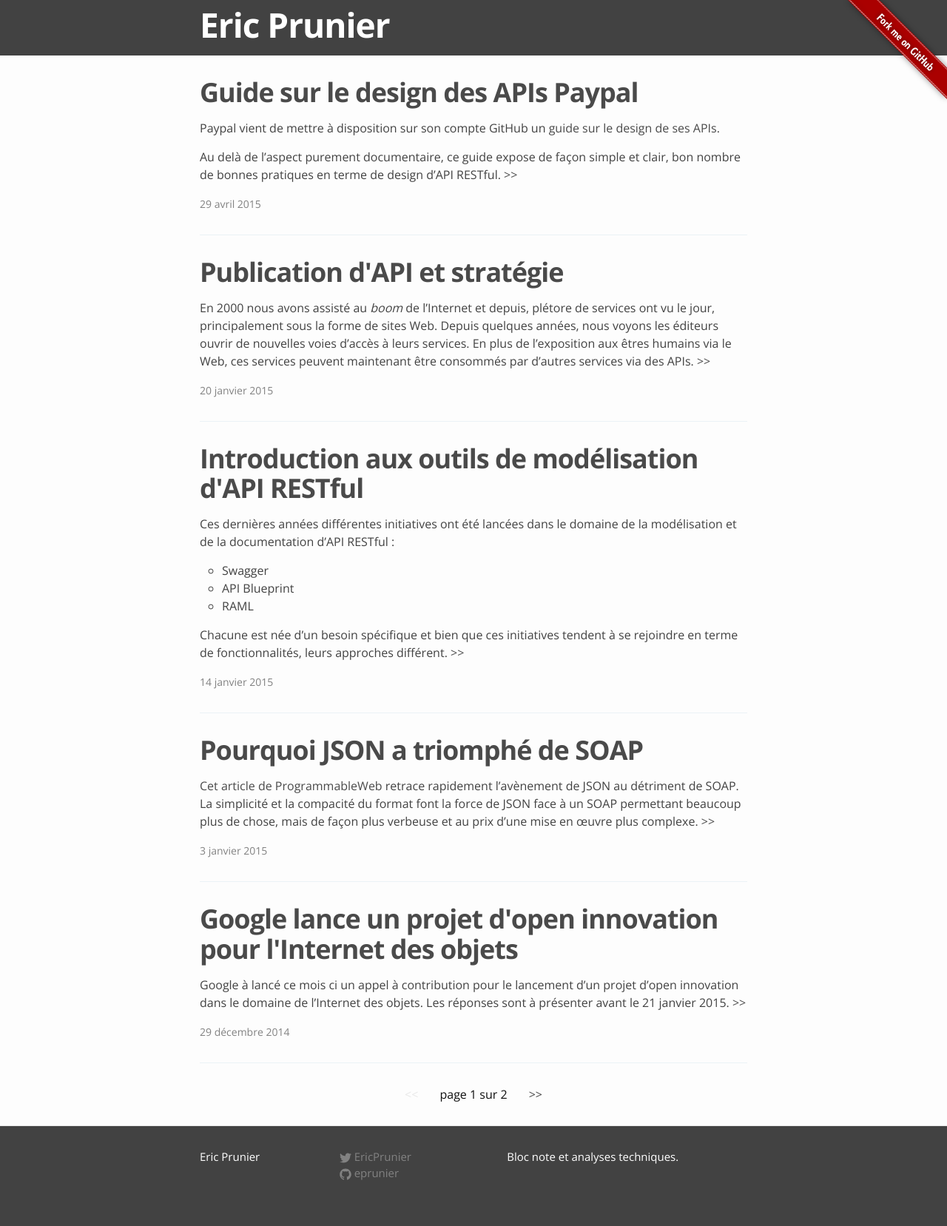
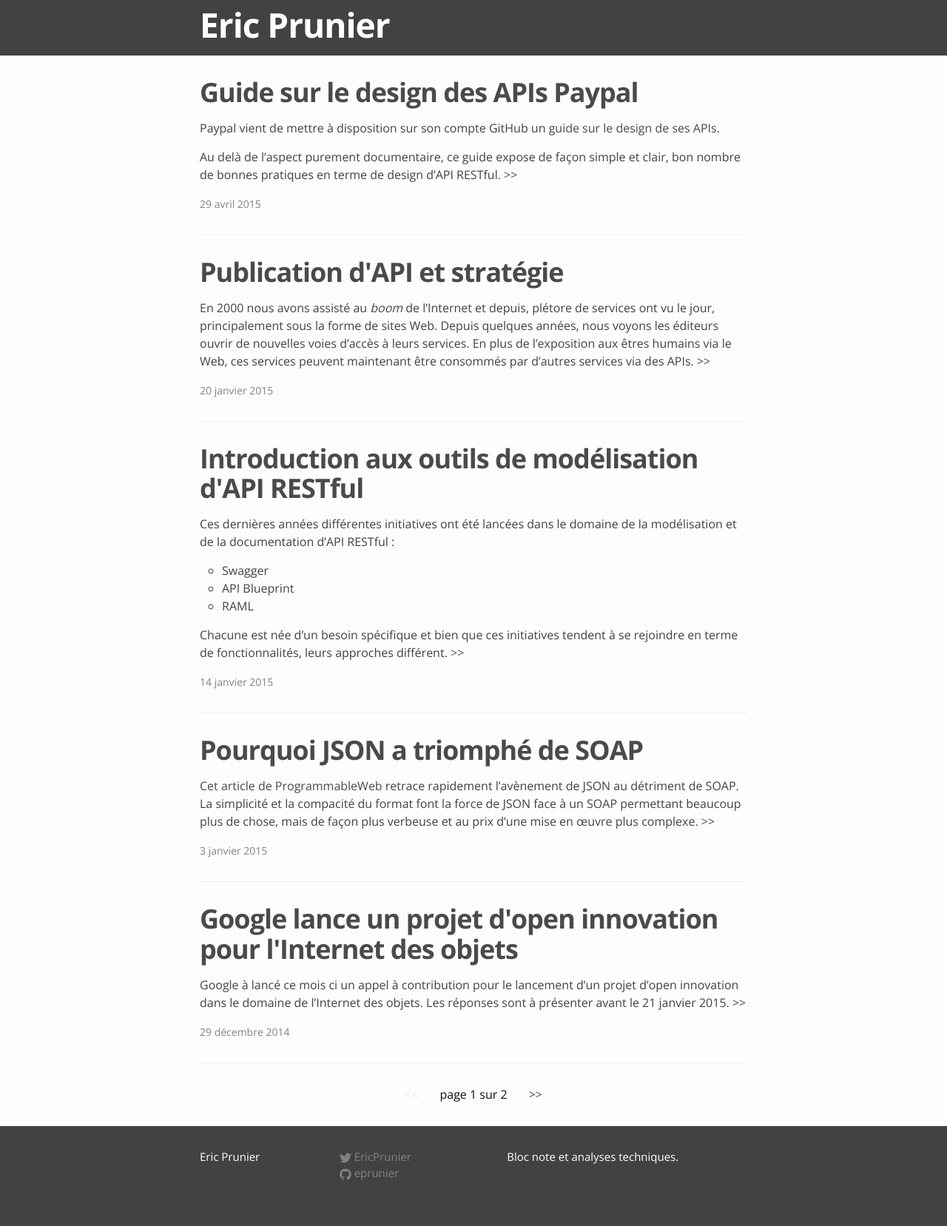
Before and after one commit to EricPrunierCom/ericprunier.com, a Jekyll site: the page built from index.html, in a window 1280 px wide. Shown: the whole page at 74% size. Built offline with Jekyll 4.4.1, drawn with Linux system fonts in a browser that asks for light colours; the list of posts is cut into pages by our own code.

Commit message:
Remove GitHub banner

```diff
--- a/_layouts/default.html
+++ b/_layouts/default.html
@@ -4,12 +4,6 @@
   {% include head.html %}
 
   <body>
-
-    <a href="https://github.com/OpenApiFr/openapifr.github.io">
-      <img style="position: absolute; top: 0; right: 0; border: 0; z-index: 100;"
-        src="{{site.url}}/images/github-banner.png"
-        alt="Fork me on GitHub" />
-    </a>
 
     {% include header.html %}
 
```
